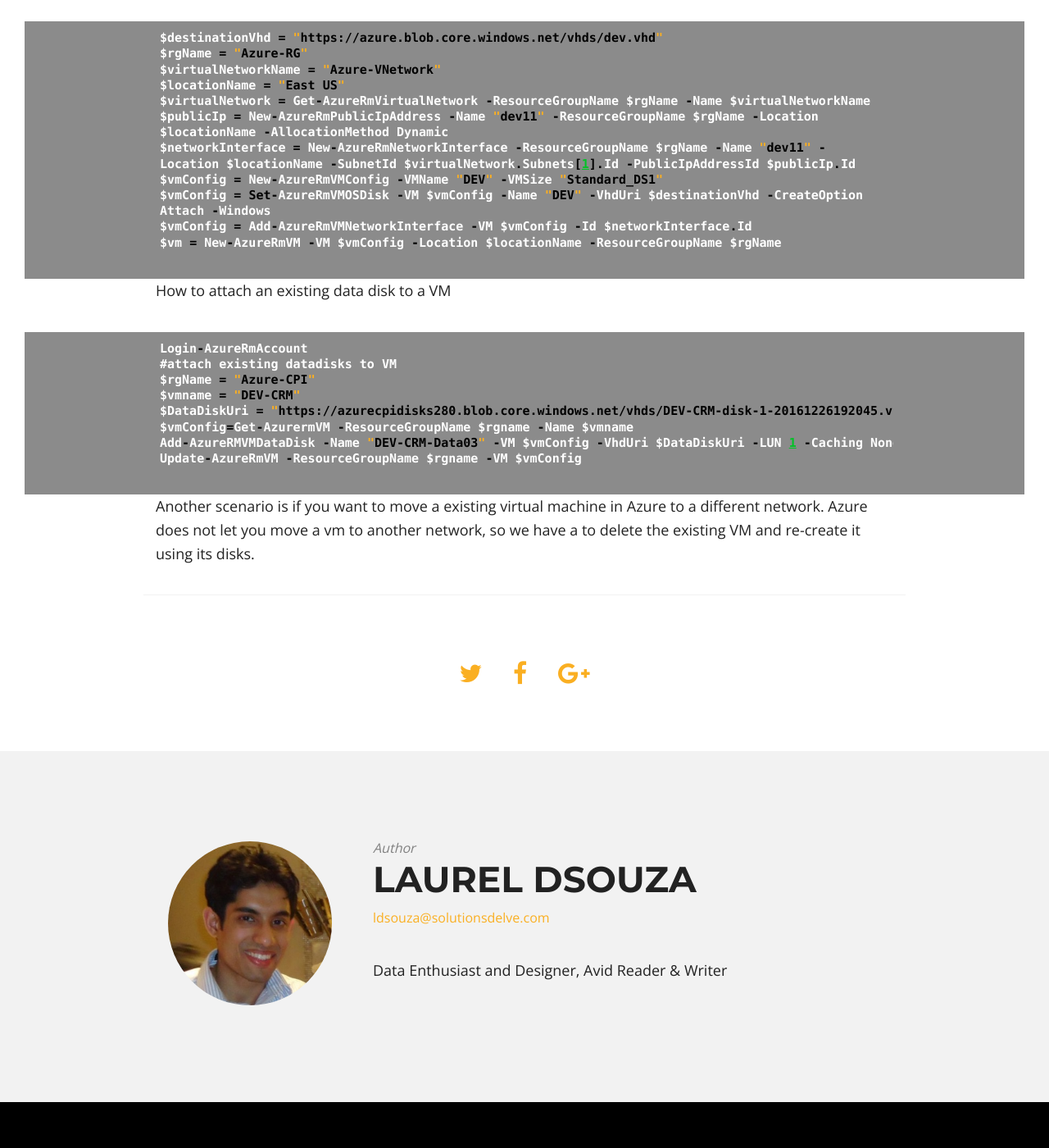
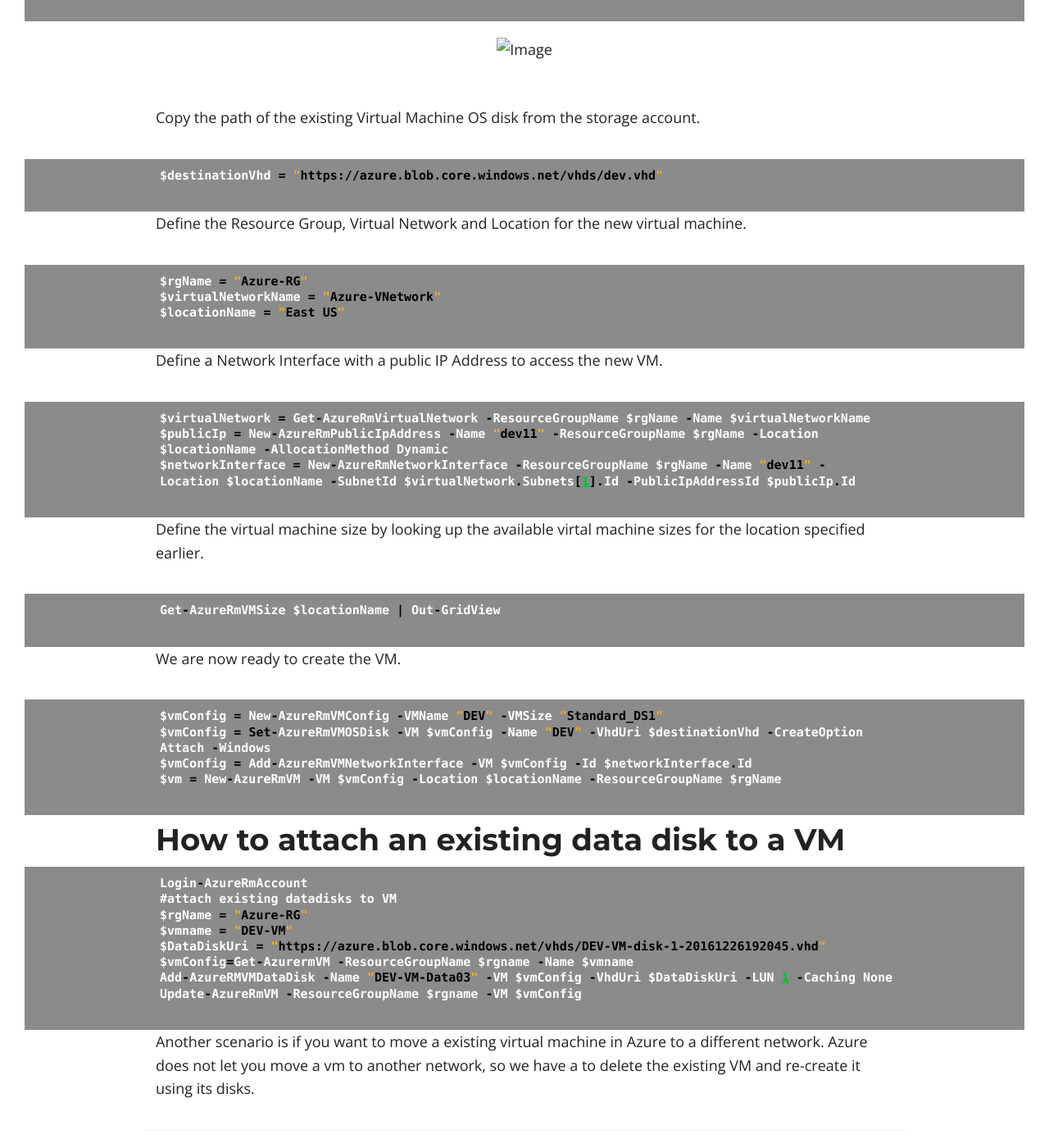
Before and after one commit to ldsouza/ldsouza.github.io, a Jekyll site: the page built from _posts/2017-01-04-how-to-create-a-vm-in-azure-from-an-existing-disk.md, in a window 1280 px wide and 1400 px high, scrolled down 1345 px. Shown: the whole window at 82% size. Built offline with Jekyll 4.4.1, drawn with Linux system fonts in a browser that asks for light colours; nearby versions of some CDN libraries; some of the changed text lies outside the part shown.

Commit message:
Update 2017-01-04-how-to-create-a-vm-in-azure-from-an-existing-disk.md

````diff
--- a/_posts/2017-01-04-how-to-create-a-vm-in-azure-from-an-existing-disk.md
+++ b/_posts/2017-01-04-how-to-create-a-vm-in-azure-from-an-existing-disk.md
@@ -13,22 +13,44 @@
 
 In this example we will be using Azure Resource Manager to create a new virtual machine.
 
+Log in to your Azure Account using the following command.
+
 ```javascript
 Login-AzureRmAccount
 ```
+
+![Image]({{ site.url }}/images/blog/how-to-create-vm-azure/1.JPG)
 
 Copy the path of the existing Virtual Machine OS disk from the storage account.
 
 ```javascript
 $destinationVhd = "https://azure.blob.core.windows.net/vhds/dev.vhd"
+```
+Define the Resource Group, Virtual Network and Location for the new virtual machine.
+
+```javascript
 $rgName = "Azure-RG"
 $virtualNetworkName = "Azure-VNetwork"
 $locationName = "East US"
+```
+
+Define a Network Interface with a public IP Address to access the new VM.
+
+```javascript
 $virtualNetwork = Get-AzureRmVirtualNetwork -ResourceGroupName $rgName -Name $virtualNetworkName
 $publicIp = New-AzureRmPublicIpAddress -Name "dev11" -ResourceGroupName $rgName -Location
 $locationName -AllocationMethod Dynamic
 $networkInterface = New-AzureRmNetworkInterface -ResourceGroupName $rgName -Name "dev11" -
 Location $locationName -SubnetId $virtualNetwork.Subnets[1].Id -PublicIpAddressId $publicIp.Id
+```
+
+Define the virtual machine size by looking up the available virtal machine sizes for the location specified earlier.
+```javascript
+Get-AzureRmVMSize $locationName | Out-GridView
+```
+
+We are now ready to create the VM.
+```javascript
 $vmConfig = New-AzureRmVMConfig -VMName "DEV" -VMSize "Standard_DS1"
 $vmConfig = Set-AzureRmVMOSDisk -VM $vmConfig -Name "DEV" -VhdUri $destinationVhd -CreateOption
 Attach -Windows
@@ -36,16 +58,16 @@
 $vm = New-AzureRmVM -VM $vmConfig -Location $locationName -ResourceGroupName $rgName
 ```
 
-How to attach an existing data disk to a VM
+## How to attach an existing data disk to a VM
 
 ```javascript
 Login-AzureRmAccount
 #attach existing datadisks to VM
-$rgName = "Azure-CPI"
-$vmname = "DEV-CRM"
-$DataDiskUri = "https://azurecpidisks280.blob.core.windows.net/vhds/DEV-CRM-disk-1-20161226192045.vhd"
+$rgName = "Azure-RG"
+$vmname = "DEV-VM"
+$DataDiskUri = "https://azure.blob.core.windows.net/vhds/DEV-VM-disk-1-20161226192045.vhd"
 $vmConfig=Get-AzurermVM -ResourceGroupName $rgname -Name $vmname
-Add-AzureRMVMDataDisk -Name "DEV-CRM-Data03" -VM $vmConfig -VhdUri $DataDiskUri -LUN 1 -Caching None -CreateOption Attach -DiskSizeInGB 1023
+Add-AzureRMVMDataDisk -Name "DEV-VM-Data03" -VM $vmConfig -VhdUri $DataDiskUri -LUN 1 -Caching None -CreateOption Attach -DiskSizeInGB 1023
 Update-AzureRmVM -ResourceGroupName $rgname -VM $vmConfig
 ```
 
````
